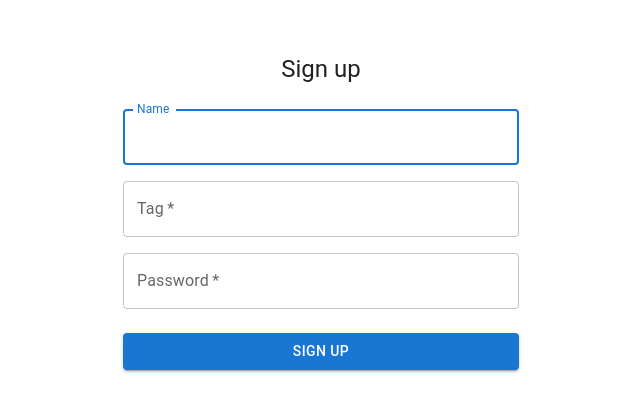
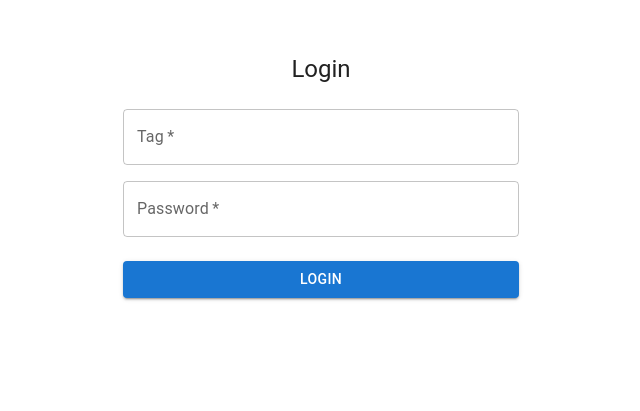
Before and after one commit to SuperALKALINEdroiD/AppFrontend, a React (Create React App) app: page / in a window 1280 px wide. Shown: the part 107-518 px from the top of the page, without its empty margins (319-959 px from the left). Built offline with nearby package versions, Linux system fonts and the light colour scheme.

Commit message:
Login Fix + Some TopBar

```diff
--- a/src/App.js
+++ b/src/App.js
@@ -3,15 +3,17 @@ import Signup from './components/Signup/Signup.jsx'
 import TopBar from './components/TopBar.jsx';
 import { BrowserRouter, Routes, Route } from "react-router-dom";
 import Home from './components/Home/Home.jsx';
+import Login from './components/Login/Login.jsx';
 
 export default function App() {
   return (
     <BrowserRouter>
       <Routes>
-        <Route path="/" element={<Signup />} />
+        <Route path="/" element={<Login />} />
         <Route path="/signup" element={<Signup />} />
         <Route path="/test" element={<TopBar />} />
         <Route path="/home" element={<Home />} />
+        <Route path='/login' element={<Login />} />
         {/* <Route path ="*" element= {<NoMatch />}/>  */}
       </Routes>
     </BrowserRouter>
--- a/src/components/Login/Login.jsx
+++ b/src/components/Login/Login.jsx
@@ -37,23 +37,22 @@ export default function Login() {
 
             if (username !== '' && psk !== '') {
 
-            axios.post('http://localhost:6969/login',
-                {},
+                axios.get('http://localhost:6969/login',
                     {
                         headers: {
-                        'username': username,
-                        'pass': psk,
+                            username: username,
+                            pass: psk,
                         }
                     })
                     .then(function (response) {
-                    if (response.data.success) {
+                        if (!response.data.success) {
                             setSnackBarSeverity("Error");
                             setSnackBarMessage("Create a New Account")
                         }
 
-                    if(!response.data.success){
+                        if(response.data.success){
                             setSnackBarSeverity("Welcome")
-                        setSnackBarMessage("Welcome to World of Sharing");
+                            setSnackBarMessage("Welcome");
                         }
 
                         setOpenSnackBar(true);
@@ -119,7 +118,7 @@ export default function Login() {
                             type="submit"
                             fullWidth
                             variant="contained"
-                        onClick={handleSubmit}
+                            onClick={(event) => handleSubmit(event)}
                             sx={{ mt: 3, mb: 2 }}
                         >
                             Login
--- a/src/components/TopBar.jsx
+++ b/src/components/TopBar.jsx
@@ -45,7 +45,7 @@ export default function TopBar() {
                                     borderBottomColor: 'rgb(0, 0, 0)',
                                 },
                                 '&:hover:before': {
-                                    borderBottomColor: 'rgb(0, 0, 0)',
+                                    borderBottomColor: 'rgb(255, 255, 255)',
                                 },
                                 '&:after': {
                                     borderBottomColor: 'rgb(255, 255, 255)',
```
Lines whose indentation alone changed are shown as unchanged.
